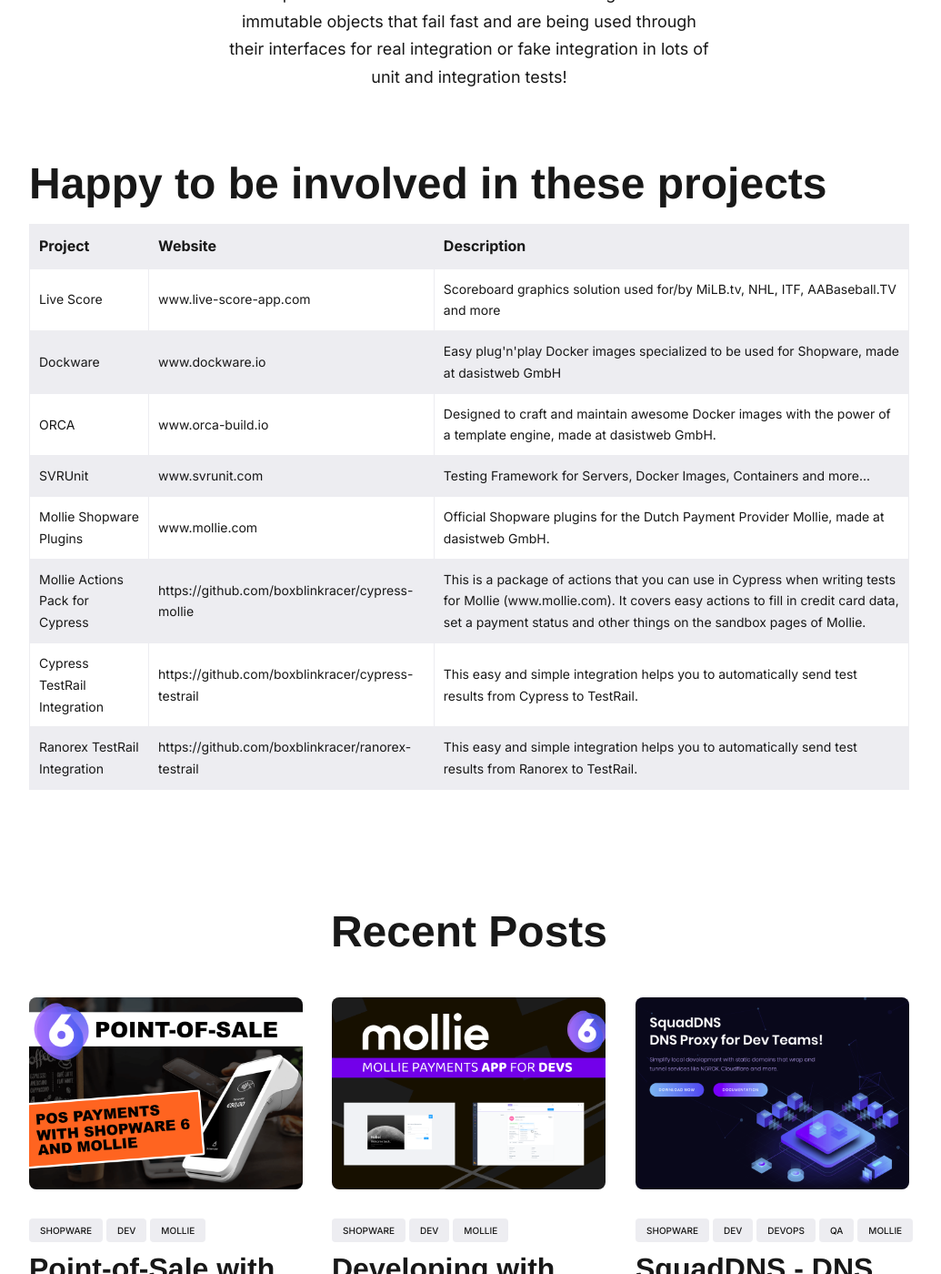
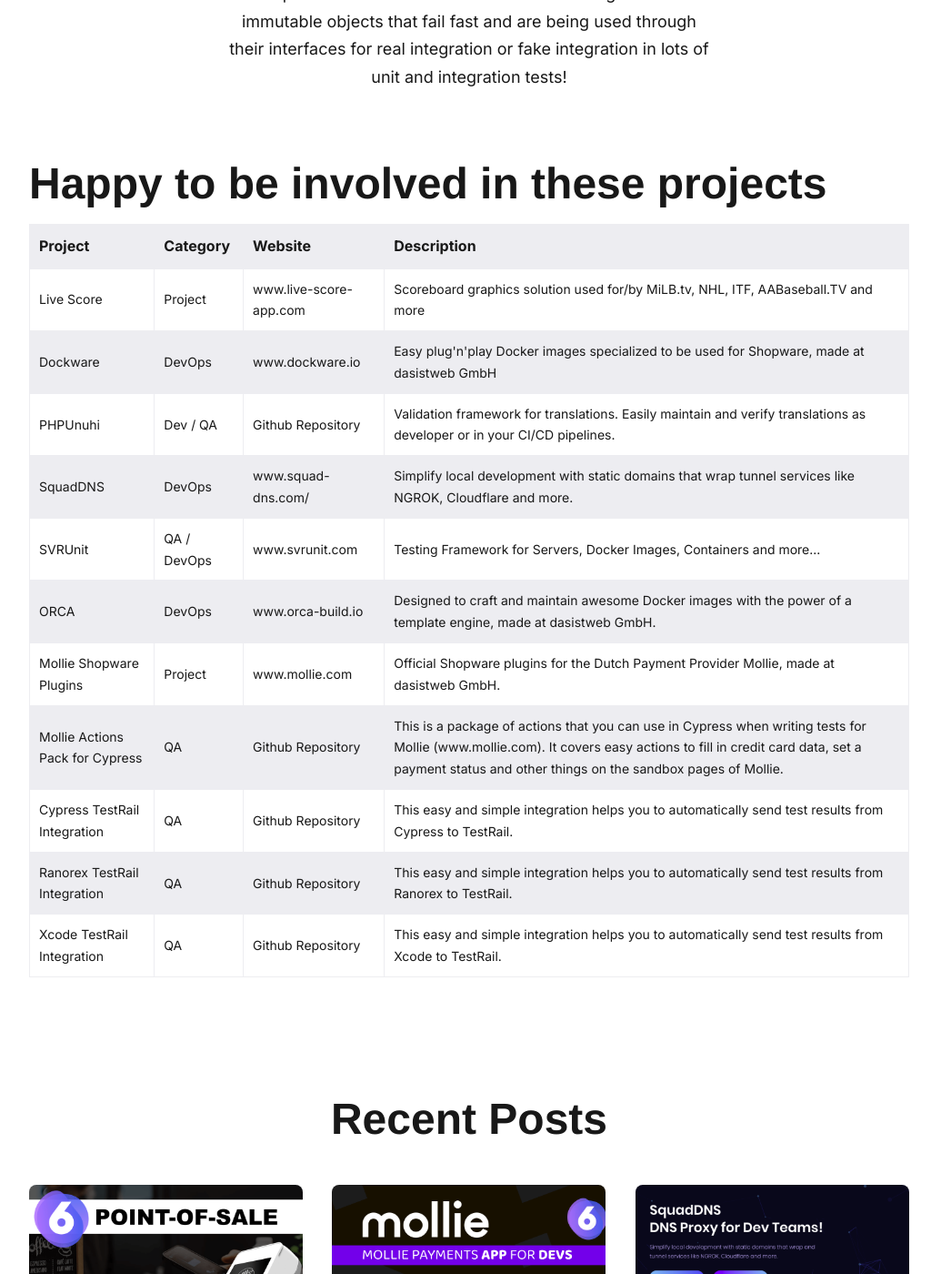
Before and after one commit to boxblinkracer/boxblinkracer.github.io, a Jekyll site: the page built from index.html, in a window 1280 px wide and 1400 px high, scrolled down 1054 px. Shown: the whole window at 91% size, without its empty margins (124-1159 px from the left). Built offline with Jekyll 4.4.1, drawn with Linux system fonts in a browser that asks for light colours; nearby versions of some CDN libraries; some web fonts are replaced.

Commit message:
add more projects and categories

```diff
--- a/_includes/section-codestyle.html
+++ b/_includes/section-codestyle.html
@@ -26,48 +26,75 @@
                         <table>
                             <tr>
                                 <th>Project</th>
+                                <th>Category</th>
                                 <th>Website</th>
                                 <th>Description</th>
                             </tr>
                             <tr>
                                 <td>Live Score</td>
+                                <td>Project</td>
                                 <td><a href="https://www.live-score-app.com" target="_blank">www.live-score-app.com</a></td>
                                 <td>Scoreboard graphics solution used for/by MiLB.tv, NHL, ITF, AABaseball.TV and more</td>
                             </tr>
                             <tr>
                                 <td>Dockware</td>
+                                <td>DevOps</td>
                                 <td><a href="https://www.dockware.io" target="_blank">www.dockware.io</a></td>
                                 <td>Easy plug'n'play Docker images specialized to be used for Shopware, made at dasistweb GmbH</td>
                             </tr>
                             <tr>
+                                <td>PHPUnuhi</td>
+                                <td>Dev / QA</td>
+                                <td><a href="https://github.com/boxblinkracer/phpunuhi" target="_blank">Github Repository</a></td>
+                                <td>Validation framework for translations. Easily maintain and verify translations as developer or in your CI/CD pipelines.</td>
+                            </tr>
+                            <tr>
+                                <td>SquadDNS</td>
+                                <td>DevOps</td>
+                                <td><a href="https://www.squad-dns.com/" target="_blank">www.squad-dns.com/</a></td>
+                                <td>Simplify local development with static domains that wrap tunnel services like NGROK, Cloudflare and more.</td>
+                            </tr>
+                            <tr>
+                                <td>SVRUnit</td>
+                                <td>QA / DevOps</td>
+                                <td><a href="https://www.svrunit.com" target="_blank">www.svrunit.com</a></td>
+                                <td>Testing Framework for Servers, Docker Images, Containers and more...</td>
+                            </tr>
+                            <tr>
                                 <td>ORCA</td>
+                                <td>DevOps</td>
                                 <td><a href="https://orca-build.io" target="_blank">www.orca-build.io</a></td>
                                 <td>Designed to craft and maintain awesome Docker images with the power of a template engine, made at dasistweb GmbH.</td>
                             </tr>
                             <tr>
-                                <td>SVRUnit</td>
-                                <td><a href="https://www.svrunit.com" target="_blank">www.svrunit.com</a></td>
-                                <td>Testing Framework for Servers, Docker Images, Containers and more...</td>
-                            </tr>
-                            <tr>
                                 <td>Mollie Shopware Plugins</td>
+                                <td>Project</td>
                                 <td><a href="https://www.mollie.com" target="_blank">www.mollie.com</a></td>
                                 <td>Official Shopware plugins for the Dutch Payment Provider Mollie, made at dasistweb GmbH.</td>
                             </tr>
                             <tr>
                                 <td>Mollie Actions Pack for Cypress</td>
-                                <td><a href="https://github.com/boxblinkracer/cypress-mollie" target="_blank">https://github.com/boxblinkracer/cypress-mollie</a></td>
+                                <td>QA</td>
+                                <td><a href="https://github.com/boxblinkracer/cypress-mollie" target="_blank">Github Repository</a></td>
                                 <td>This is a package of actions that you can use in Cypress when writing tests for Mollie (www.mollie.com). It covers easy actions to fill in credit card data, set a payment status and other things on the sandbox pages of Mollie.</td>
                             </tr>
                             <tr>
                                 <td>Cypress TestRail Integration</td>
-                                <td><a href="https://github.com/boxblinkracer/cypress-testrail" target="_blank">https://github.com/boxblinkracer/cypress-testrail</a></td>
+                                <td>QA</td>
+                                <td><a href="https://github.com/boxblinkracer/cypress-testrail" target="_blank">Github Repository</a></td>
                                 <td>This easy and simple integration helps you to automatically send test results from Cypress to TestRail.</td>
                             </tr>
                             <tr>
                                 <td>Ranorex TestRail Integration</td>
-                                <td><a href="https://github.com/boxblinkracer/ranorex-testrail" target="_blank">https://github.com/boxblinkracer/ranorex-testrail</a></td>
+                                <td>QA</td>
+                                <td><a href="https://github.com/boxblinkracer/ranorex-testrail" target="_blank">Github Repository</a></td>
                                 <td>This easy and simple integration helps you to automatically send test results from Ranorex to TestRail.</td>
+                            </tr>
+                            <tr>
+                                <td>Xcode TestRail Integration</td>
+                                <td>QA</td>
+                                <td><a href="https://github.com/boxblinkracer/xcode-testrail" target="_blank">Github Repository</a></td>
+                                <td>This easy and simple integration helps you to automatically send test results from Xcode to TestRail.</td>
                             </tr>
                         </table>
                     </div>
```
